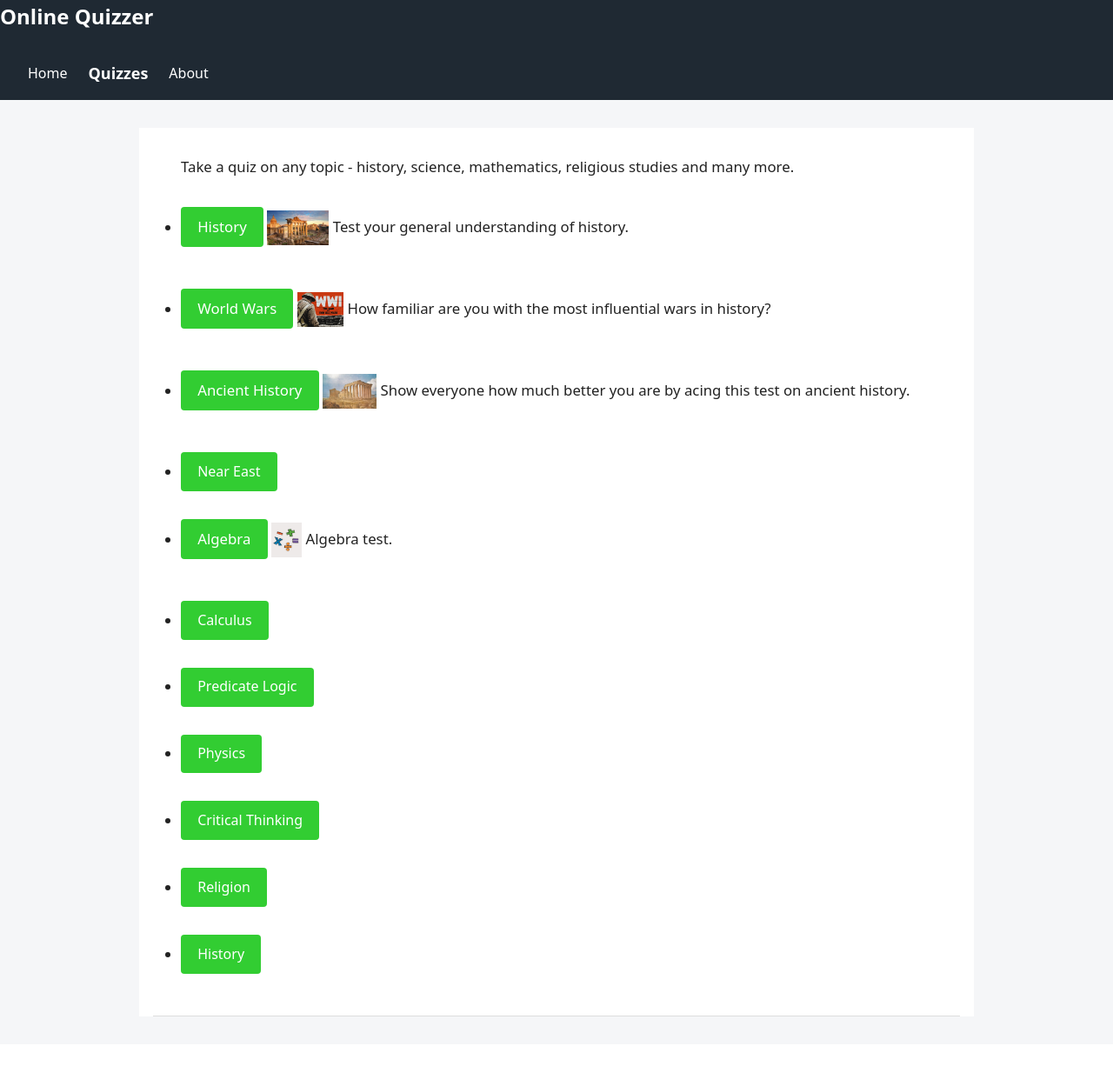
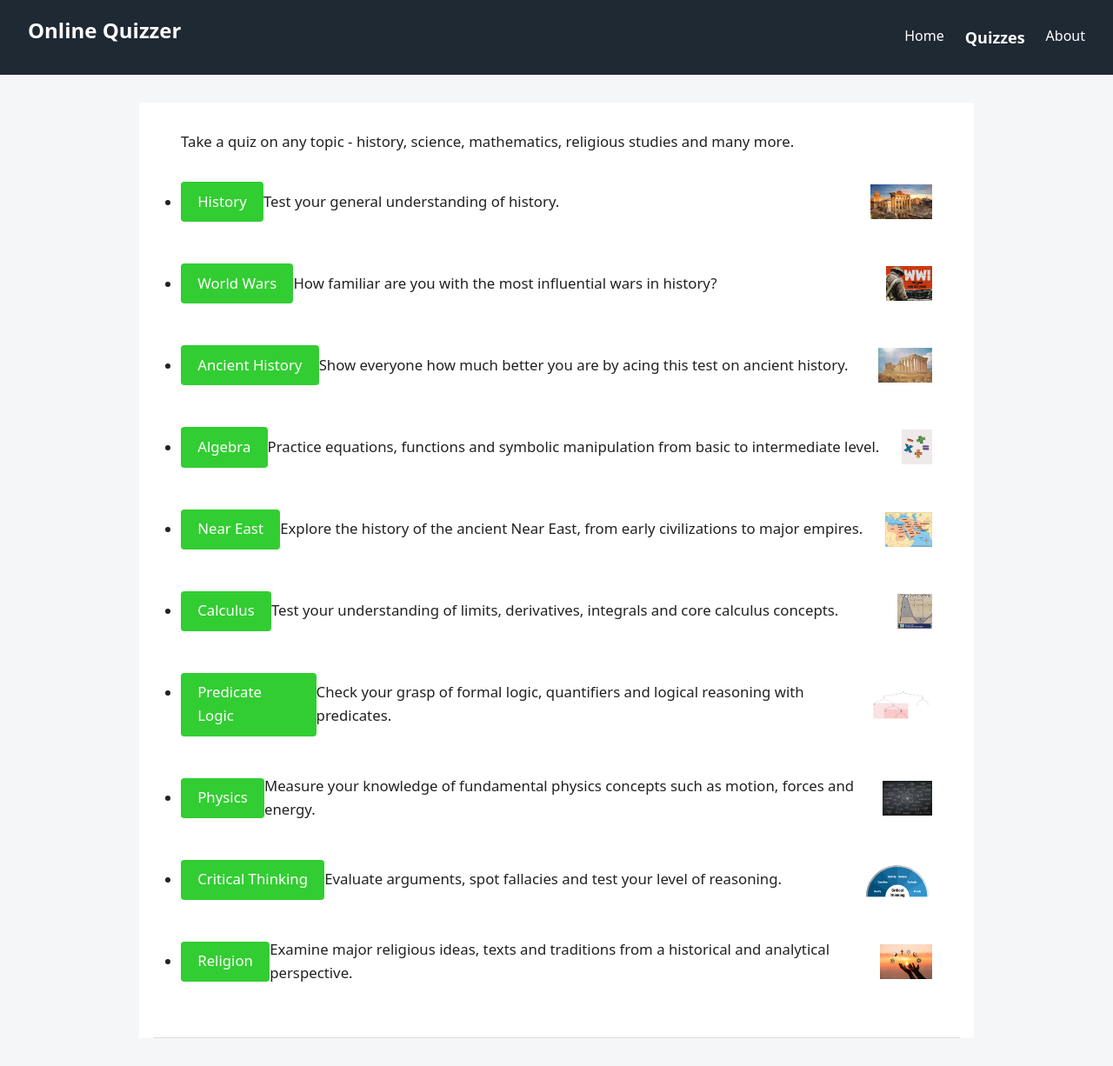
Before and after one commit to zeusd/quizer, a PHP site: page /quizzes.html in a window 1280 px wide. Shown: the whole page at 87% size. Before the commit the page ends 1169 px from the top, so only its background shows below. Run offline with PHP 8.4, Linux system fonts and the light colour scheme.

Commit message:
Finish up tests.

```diff
--- a/quizzes.html
+++ b/quizzes.html
@@ -7,84 +7,86 @@
     <meta name="viewport" content="width=device-width,initial-scale=1"/>
 </head>
 <body>
-<div class="contain-to-grid">
-    <nav class="top-bar" data-topbar>
+<div>
+    <nav>
         <h1>Online Quizzer</h1>
 
-        <section class="top-bar-section" aria-label="Main navigation">
-            <ul class="right">
-                <li><a href="home.html">Home</a></li>
-                <li class="active"><h2>Quizzes</h2></li>
+        <section>
+            <ul>
+                <li><a href="index.html">Home</a></li>
+                <li><h2>Quizzes</h2></li>
                 <li><a href="about.html">About</a></li>
             </ul>
         </section>
     </nav>
 </div>
 
-<main id="wrapper">
+<main>
     <div class="hero">
-        <div class="row">
-            <div class="large-12 columns">
+        <div>
+            <div>
                 <p>
                     Take a quiz on any topic - history, science, mathematics, religious studies and many more.
                 </p>
                 <ul>
-                    <li>
+                    <li class="quiz-item">
                         <p><a href="quizzes/history/quiz.html" class="link">
                             History
-                        </a> <img src="img/history.jpg" alt="img"> Test your general understanding of history.</p>
+                        </a> Test your general understanding of history. <img src="img/history.jpg" alt="img"></p>
                     </li>
-                    <li>
+                    <li class="quiz-item">
                         <p><a href="quizzes/world_wars/quiz.html" class="link">
                             World Wars
-                        </a> <img src="img/world_wars.jpg" alt="img"> How familiar are you with the most influential
-                            wars in history?</p>
+                        </a> How familiar are you with the most influential wars in history? <img
+                                src="img/world_wars.jpg" alt="img"></p>
                     </li>
-                    <li>
+                    <li class="quiz-item">
                         <p><a href="quizzes/ancient_history/quiz.html" class="link">
                             Ancient History
-                        </a> <img src="img/ancient_history.jpg" alt="img"> Show everyone how much better you are by
-                            acing this test on ancient history.</p>
+                        </a> Show everyone how much better you are by acing this test on ancient history. <img
+                                src="img/ancient_history.jpg" alt="img"></p>
                     </li>
-                    <li>
-                        <a href="quizzes/near east/quiz.html" class="link">
-                            Near East
-                        </a>
-                    </li>
-                    <li>
+                    <li class="quiz-item">
                         <p><a href="quizzes/algebra/quiz.html" class="link">
                             Algebra
-                        </a> <img src="img/algebra.jpg" alt="img"> Algebra test.</p>
+                        </a> Practice equations, functions and symbolic manipulation from basic to intermediate level.
+                            <img src="img/algebra.jpg" alt="img"></p>
                     </li>
-                    <li>
-                        <a href="quizzes/calculus/quiz.html" class="link">
+                    <li class="quiz-item">
+                        <p><a href="quizzes/near_east/quiz.html" class="link">
+                            Near East
+                        </a> Explore the history of the ancient Near East, from early civilizations to major empires.
+                            <img src="img/near_east.jpg" alt="img"></p>
+                    </li>
+                    <li class="quiz-item">
+                        <p><a href="quizzes/calculus/quiz.html" class="link">
                             Calculus
-                        </a>
+                        </a> Test your understanding of limits, derivatives, integrals and core calculus concepts. <img
+                                src="img/calculus.jpg" alt="img"></p>
                     </li>
-                    <li>
-                        <a href="quizzes/predicate_logic/quiz.html" class="link">
+                    <li class="quiz-item">
+                        <p><a href="quizzes/predicate_logic/quiz.html" class="link">
                             Predicate Logic
-                        </a>
+                        </a> Check your grasp of formal logic, quantifiers and logical reasoning with predicates. <img
+                                src="img/predicate_logic.png" alt="img"></p>
                     </li>
-                    <li>
-                        <a href="quizzes/physics/quiz.html" class="link">
+                    <li class="quiz-item">
+                        <p><a href="quizzes/physics/quiz.html" class="link">
                             Physics
-                        </a>
+                        </a> Measure your knowledge of fundamental physics concepts such as motion, forces and energy.
+                            <img src="img/physics.jpg" alt="img"></p>
                     </li>
-                    <li>
-                        <a href="quizzes/critical_thinking/quiz.html" class="link">
+                    <li class="quiz-item">
+                        <p><a href="quizzes/critical_thinking/quiz.html" class="link">
                             Critical Thinking
-                        </a>
+                        </a> Evaluate arguments, spot fallacies and test your level of reasoning. <img
+                                src="img/critical_thinking.png" alt="img"></p>
                     </li>
-                    <li>
-                        <a href="quizzes/religion/quiz.html" class="link">
+                    <li class="quiz-item">
+                        <p><a href="quizzes/religion/quiz.html" class="link">
                             Religion
-                        </a>
-                    </li>
-                    <li>
-                        <a href="quizzes/history/quiz.html" class="link">
-                            History
-                        </a>
+                        </a> Examine major religious ideas, texts and traditions from a historical and analytical
+                            perspective. <img src="img/religion.jpg" alt="img"></p>
                     </li>
                 </ul>
             </div>
--- a/styles.css
+++ b/styles.css
@@ -1,7 +1,7 @@
 * {
     box-sizing: border-box;
     margin: 0;
-    padding: 0;
+    padding: 0
 }
 
 html, body {
@@ -9,10 +9,14 @@ html, body {
     background-color: #f5f6f8;
     color: #222;
     line-height: 1.6;
-    min-height: 100vh;
+    min-height: 100vh
 }
 
 nav {
+    display: flex;
+    align-items: center;
+    justify-content: space-between;
+    padding: 1rem 2rem;
     background-color: #1f2933;
     color: #fff;
 }
@@ -20,39 +24,35 @@ nav {
 nav ul {
     display: flex;
     list-style: none;
-    align-items: center;
-    padding: 1rem 2rem;
-}
-
-nav li {
-    margin-right: 1.5rem;
+    gap: 1.5rem;
+    padding: 0;
 }
 
 nav a {
     color: #fff;
     text-decoration: none;
-    font-weight: 500;
+    font-weight: 500
 }
 
 nav a:hover {
-    text-decoration: underline;
+    text-decoration: underline
 }
 
 main {
     max-width: 960px;
     margin: 2rem auto;
     padding: 0 1rem;
-    background-color: #fff;
+    background-color: #fff
 }
 
 .hero {
     padding: 2rem;
-    border-bottom: 1px solid #ddd;
+    border-bottom: 1px solid #ddd
 }
 
 .hero p {
     margin-bottom: 1rem;
-    font-size: 1.05rem;
+    font-size: 1.05rem
 }
 
 .link {
@@ -63,11 +63,11 @@ main {
     color: white;
     text-decoration: none;
     border-radius: 4px;
-    font-weight: 500;
+    font-weight: 500
 }
 
 .link:hover {
-    background-color: green;
+    background-color: green
 }
 
 .link-primary {
@@ -75,68 +75,54 @@ main {
     color: limegreen;
     padding: 0;
     font-weight: 600;
-    text-decoration: underline;
+    text-decoration: underline
 }
 
 .link-primary:hover {
     color: white;
-    background-color: green;
+    background-color: green
 }
 
-img {
+.quiz-item p {
+    display: flex;
+    align-items: center
+}
+
+.quiz-item p img {
     max-height: 40px;
     vertical-align: middle;
+    margin-left: auto
 }
 
 h1 {
-    margin-bottom: 1rem;
+    margin-bottom: 1rem
 }
 
 h2 {
-    font-size: large;
+    font-size: large
 }
 
 #quiz-form fieldset {
     border: 1px solid #ccc;
     padding: 1rem;
-    margin-bottom: 1.5rem;
+    margin-bottom: 1.5rem
 }
 
 #quiz-form legend {
     padding: 0 0.5rem;
-    font-weight: bold;
+    font-weight: bold
 }
 
 #quiz-form label {
     display: block;
     margin: 0.4rem 0;
-    cursor: pointer;
+    cursor: pointer
 }
 
 #quiz-form input[type="radio"] {
-    margin-right: 0.5rem;
-}
-
-.row {
-    width: 100%;
-}
-
-.large-12 {
-    width: 100%;
-}
-
-.module_top, .module_bottom {
-    display: none;
+    margin-right: 0.5rem
 }
 
 table {
-    border: 0 !important;
+    border: 0 !important
 }
-
-.module_content img {
-    min-width: 70px;
-}
-
-.module_content h2 {
-    font-size: 30px;
-}
```
Also changed, not shown: about.html (+10 -10 lines), index.html (+9 -9 lines).
